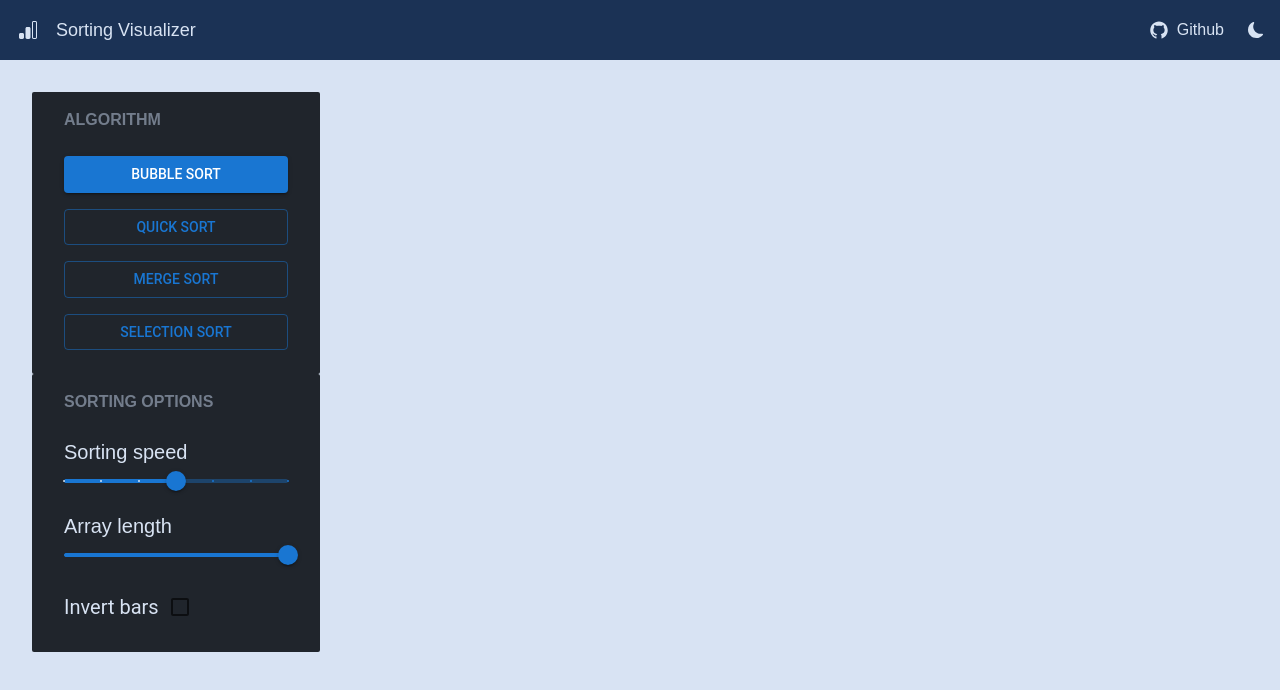
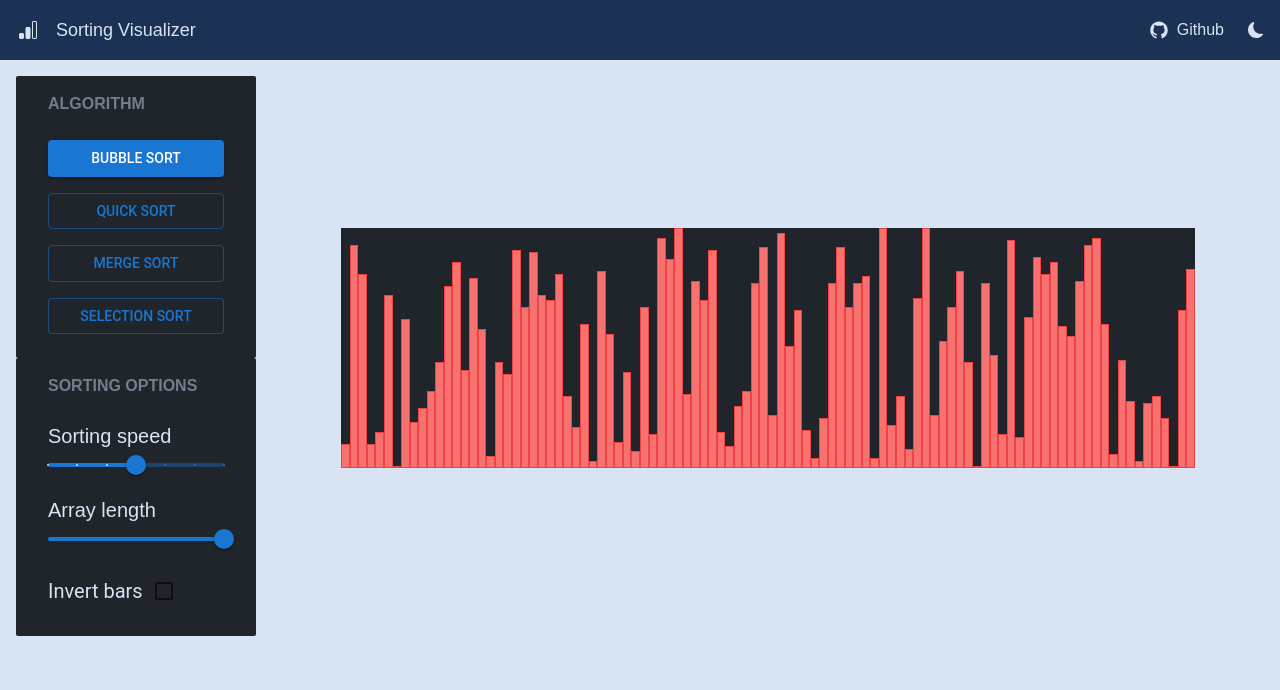
Before and after one commit to ksertas/sorting-visualizer, a React (Create React App) app: page / in a window 1280 px wide. Shown: the top 690 px of the page. Built offline with nearby package versions, Linux system fonts and the light colour scheme.

Commit message:
add css grid cols for responsive layout

```diff
--- a/src/App.js
+++ b/src/App.js
@@ -1,6 +1,6 @@
 import { createTheme, ThemeProvider } from '@mui/material/styles';
+import MainLayout from './components/MainLayout';
 import Navbar from './components/Navbar';
-import OptionsBar from './components/OptionsBar';
 
 const theme = createTheme({
   typography: {
@@ -19,7 +19,7 @@ export default function App() {
     <ThemeProvider theme={theme}>
       <div className='h-screen bg-white dark:bg-black'>
         <Navbar />
-        <OptionsBar />
+        <MainLayout />
       </div>
     </ThemeProvider>
   );
--- a/src/components/ArrayBars.js
+++ b/src/components/ArrayBars.js
@@ -21,7 +21,7 @@ for (let i = 1; i < range + 1; i++) {
 
 export default function ArrayBars() {
   return (
-    <div className='bg-container-dark w-10/12 h-[15rem] mx-auto mt-6 block relative'>
+    <div className='bg-container-dark w-10/12 h-[15rem] mx-auto mt-6 block relative lg:my-auto lg:col-span-3 xl:col-span-4'>
       {generatedDivs.map((div) => {
         return div;
       })}
--- /dev/null
+++ b/src/components/MainLayout.js
@@ -0,0 +1,12 @@
+import React from 'react';
+import ArrayBars from './ArrayBars';
+import OptionsBar from './OptionsBar';
+
+export default function MainLayout() {
+  return (
+    <div className='w-full lg:grid lg:grid-cols-4 xl:grid-cols-5'>
+      <OptionsBar />
+      <ArrayBars />
+    </div>
+  );
+}
--- a/src/components/OptionsBar.js
+++ b/src/components/OptionsBar.js
@@ -17,18 +17,18 @@ export default function MobileOptionsBar() {
   };
 
   return (
-    <div className='absolute bottom-8 w-screen lg:static lg:w-72 lg:mt-8 lg:ml-8'>
+    <div className={'absolute bottom-8 w-screen z-50 lg:static lg:w-auto lg:col-span-1 lg:mt-4 lg:ml-4'}>
       <div>
-        <div className={`bg-container-dark ${activeMenu === 'ALGORITHMS' ? '' : 'hidden'} rounded-sm min-h-24 w-10/12 mx-auto mb-4 px-8 py-4 lg:block lg:m-0 lg:w-full`}>
+        <div className={`bg-container-dark ${activeMenu === 'ALGORITHMS' ? '' : 'hidden'} rounded-sm min-h-24 w-10/12 mx-auto mb-4 px-8 py-4 lg:block lg:m-0 lg:w-auto`}>
           <h4 className='text-text-gray text-base font-bold pb-4'>ALGORITHM</h4>
           <AlgorithmList />
         </div>
-        <div className={`bg-container-dark ${activeMenu === 'SORTING OPTIONS' ? '' : 'hidden'} rounded-sm min-h-24 w-10/12 mx-auto mb-4 px-8 py-4 lg:block lg:m-0 lg:w-full`}>
+        <div className={`bg-container-dark ${activeMenu === 'SORTING OPTIONS' ? '' : 'hidden'} rounded-sm min-h-24 w-10/12 mx-auto mb-4 px-8 py-4 lg:block lg:m-0 lg:w-auto`}>
           <h4 className='text-text-gray text-base font-bold pb-4'>SORTING OPTIONS</h4>
           <SortingOptionsList />
         </div>
       </div>
-      <nav className='bg-container-dark rounded-sm h-12 w-10/12 mx-auto lg:hidden '>
+      <nav className='bg-container-dark rounded-sm h-12 w-10/12 mx-auto lg:hidden'>
         <ul className='h-full flex justify-evenly items-center'>
           <li onClick={() => handleMenuClick('ALGORITHMS')} className='hover:bg-slate-700 rounded-sm px-2 py-2 flex items-center cursor-pointer'><BsFillBarChartFill className='w-6 h-6 text-white active:text-gray-500' /></li>
           <li onClick={() => handleMenuClick('SORTING OPTIONS')} className='hover:bg-slate-700 rounded-sm px-2 py-2 flex items-center cursor-pointer'><GoSettings className='w-6 h-6 text-white active:text-gray-500' /></li>
```
